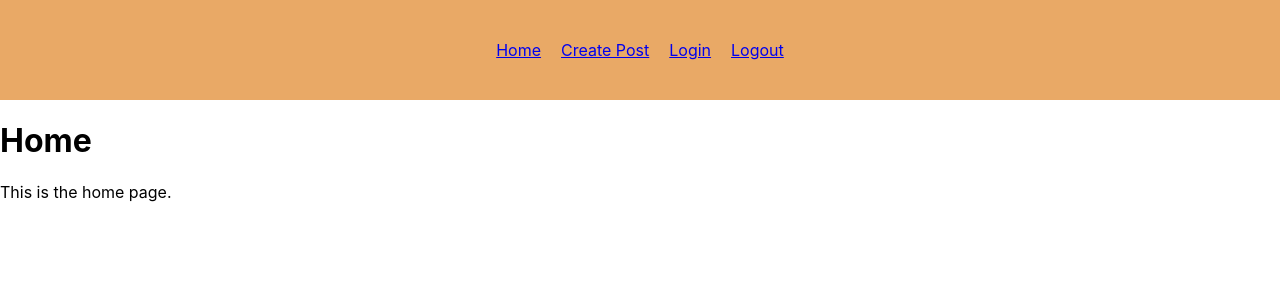
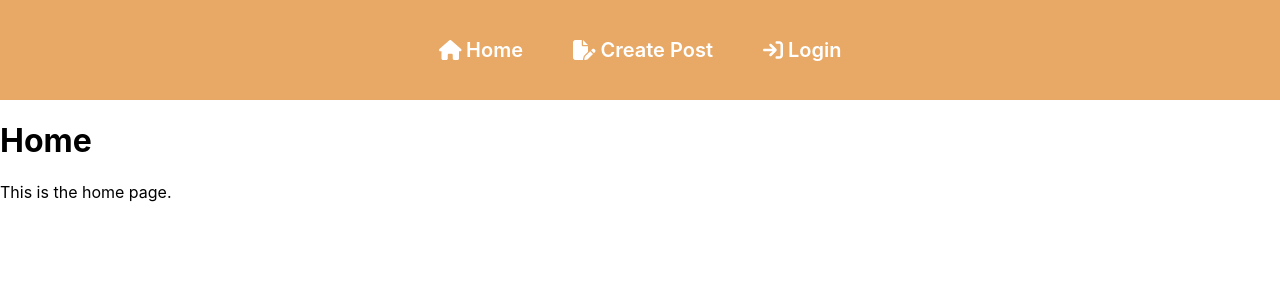
Before and after one commit to Yamayamaaya/blog-app, a React (Create React App) app: page / in a window 1280 px wide. Shown: the top 300 px of the page. Built offline with nearby package versions, Linux system fonts and the light colour scheme.

Commit message:
add FontAwesome

```diff
--- a/package.json
+++ b/package.json
@@ -3,6 +3,10 @@
   "version": "0.1.0",
   "private": true,
   "dependencies": {
+    "@fortawesome/fontawesome-svg-core": "^6.4.0",
+    "@fortawesome/free-regular-svg-icons": "^6.4.0",
+    "@fortawesome/free-solid-svg-icons": "^6.4.0",
+    "@fortawesome/react-fontawesome": "^0.2.0",
     "@testing-library/jest-dom": "^5.16.5",
     "@testing-library/react": "^13.4.0",
     "@testing-library/user-event": "^13.5.0",
--- a/src/App.js
+++ b/src/App.js
@@ -5,6 +5,7 @@
 import Login from './components/Login';
 import Logout from './components/Logout';
 import Navbar from './components/Navbar';
+
 
 function App() {
   return (
--- a/src/components/Navbar.css
+++ b/src/components/Navbar.css
@@ -3,6 +3,18 @@
     justify-content : center;
     align-items : center;
     background-color : #e9a966;
-    gap : 20px;
+    gap : 50px;
     height : 100px;
 }
+
+nav a {
+    text-decoration : none;
+    color : #fff;
+    font-size : 20px;
+    font-weight : 600;
+    transition : all 0.3s ease;
+}
+
+nav a:hover{
+    color : #000;
+}
--- a/src/components/Navbar.js
+++ b/src/components/Navbar.js
@@ -1,14 +1,15 @@
 import React from 'react';
 import { Link } from 'react-router-dom';
 import './Navbar.css';
+import { FontAwesomeIcon } from '@fortawesome/react-fontawesome'
+import { faHouse, faFilePen, faArrowRightToBracket } from '@fortawesome/free-solid-svg-icons'
 
 const Navbar = () => {
     return (
         <nav className="navbar">
-                <Link to="/">Home</Link>
-                <Link to="/create-post">Create Post</Link>
-                <Link to="/login">Login</Link>
-                <Link to="/logout">Logout</Link>
+                <Link to="/"><FontAwesomeIcon icon = {faHouse} /> Home</Link>
+                <Link to="/create-post"><FontAwesomeIcon icon = {faFilePen} /> Create Post</Link>
+                <Link to="/login"><FontAwesomeIcon icon = {faArrowRightToBracket} /> Login</Link>
         </nav>
     );
 }
```
Also changed, not shown: 2 other files (tests, documents, lock files or other folders).
